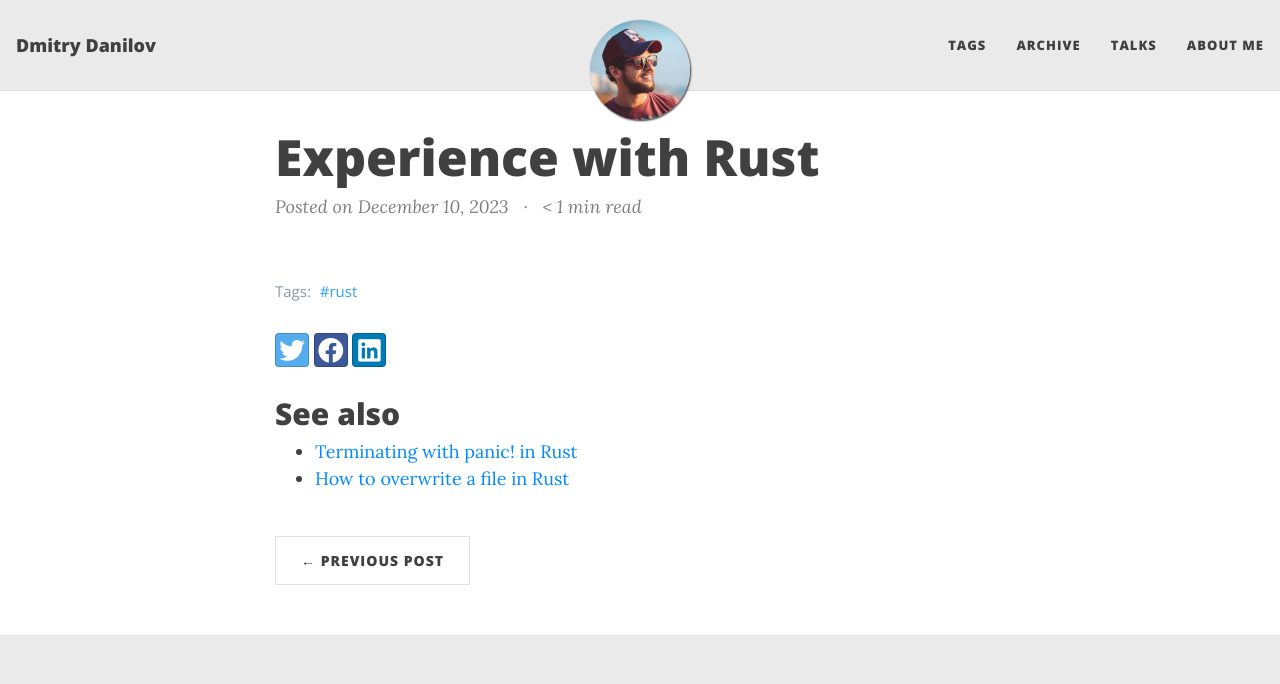
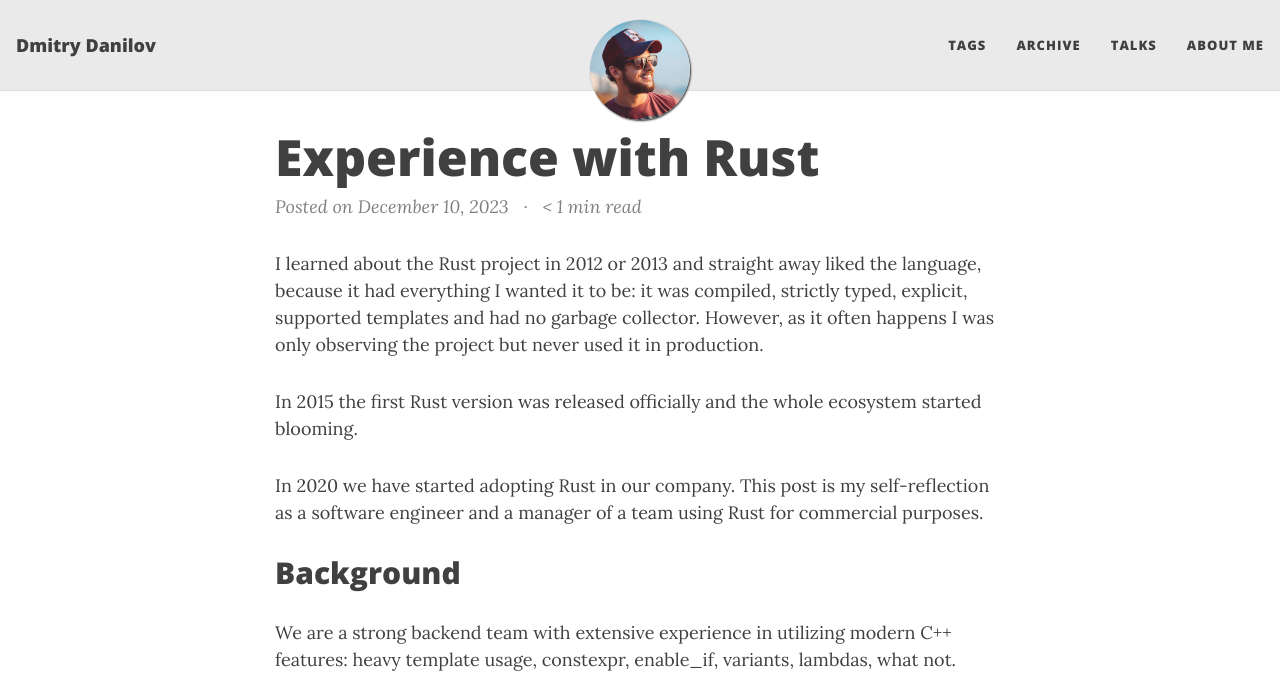
Before and after one commit to f-squirrel/f-squirrel.github.io, a Jekyll site: the page built from _posts/2023-12-10-experience_with_rust.md, in a window 1280 px wide and 1400 px high. Shown: the top 684 px of the window. Built offline with Jekyll 4.4.1, drawn with Linux system fonts in a browser that asks for light colours; nearby versions of some CDN libraries; some of the changed text lies outside the part shown; grey boxes are pictures that could not be loaded.

Commit message:
Update 2023-12-10-experience_with_rust.md

```diff
--- a/_posts/2023-12-10-experience_with_rust.md
+++ b/_posts/2023-12-10-experience_with_rust.md
@@ -6,3 +6,19 @@ tags: [rust]
 readtime: true
 comments: false
 ---
+
+I learned about the Rust project in 2012 or 2013 and straight away liked the language, because it had everything I wanted it to be: it was compiled, strictly typed, explicit, supported templates and had no garbage collector. However, as it often happens I was only observing the project but never used it in production.
+
+In 2015 the first Rust version was released officially and the whole ecosystem started blooming.
+
+In 2020 we have started adopting Rust in our company. This post is my self-reflection as a software engineer and a manager of a team using Rust for commercial purposes.
+
+## Background
+
+We are a strong backend team with extensive experience in utilizing modern C++ features: heavy template usage, constexpr, enable_if, variants, lambdas, what not.
+
+We had to build a hive of services responsible for scanning various Web3 financial data, processing, normalizing it and storing the results in a database, together with providing an HTTP api for the data retrieval.
+
+It was crucial for us to be able to serve a high number of users simultaneously. Since the data is financial, the cost of an error is high. This led to a decision that data structures had to be strictly typed. We had an experience of utilizing such structures in the C++ part of the projects.
+
+## Reasoning behind choosing Rust
```
